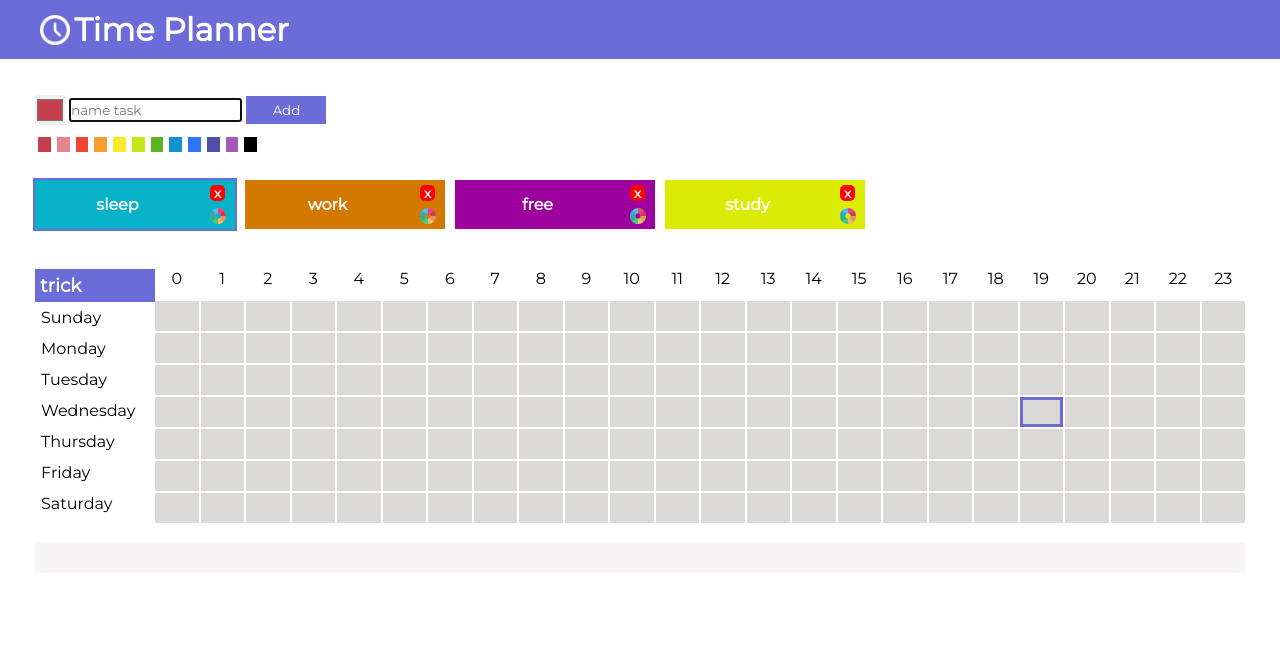
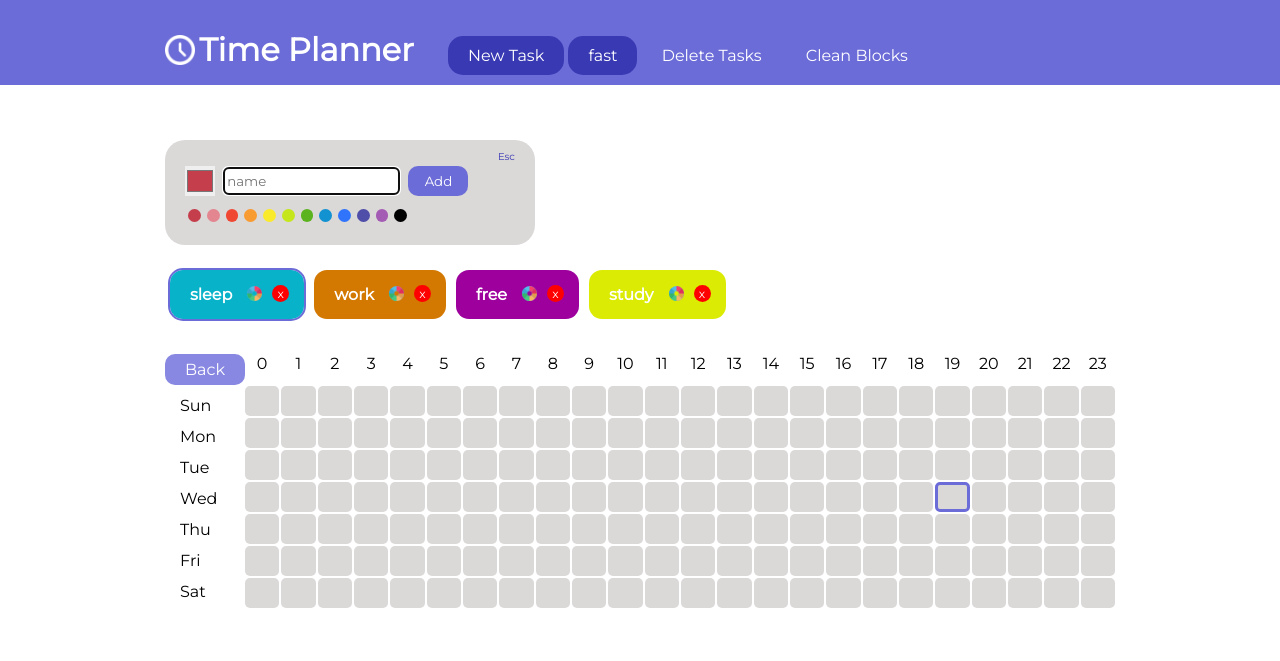
Before and after one commit to alejandroBarua/js-time-planner, a plain HTML site: page index.html in a window 1280 px wide. Drawn offline with Linux system fonts and the light colour scheme.

Commit message:
nuevo diseño

```diff
--- a/index.html
+++ b/index.html
@@ -17,20 +17,37 @@
 
     <header>
         <div>
+            <div>
                 <img src="images/time.png" alt="time">
                 <h1>Time Planner</h1>
             </div>
+            <nav>
+                <ul>
+                    <li class="new">New Task</li>
+                    <li class="trick select-trick">fast</li>
+                    <li class="hover-menu">Delete Tasks</li>
+                    <li class="hover-menu">Clean Blocks</li>
+                </ul>
+            </nav>
+        </div>
     </header>
 
+
+
     <div class="taks">
+        <div class="newTask">
             <div>
+                <div>
+                    <p class="escape">Esc</p>
                     <input type="color" class="color-input" value="#c43e4b">
-            <input type="text" class="name-input" placeholder="name task" pattern="^[A-Za-zÑñÁáÉéÍíÓóÚúÜü\s]+$">
+                    <input type="text" class="name-input" placeholder="name" pattern="^[A-Za-zÑñÁáÉéÍíÓóÚúÜü\s]+$">
                     <button class="add-btn">Add</button>
                 </div>
 
                 <div class="colors">
 
+                </div>
+            </div>
         </div>
 
         <div class="list-task">
@@ -40,18 +57,15 @@
         <div class="container">
 
             <div class="days">
-                <div class="trick select-trick">
-                    <h3>trick</h3>
-                    <img class="back back-none" src="images/back.png">
-                </div>
                 <ul>
-                    <li class="sun">Sunday</li>
-                    <li class="mon">Monday</li>
-                    <li class="tue">Tuesday</li>
-                    <li class="wed">Wednesday</li>
-                    <li class="thu">Thursday</li>
-                    <li class="fri">Friday</li>
-                    <li class="sat">Saturday</li>
+                    <li class="back">Back</li>
+                    <li class="sun day">Sun</li>
+                    <li class="mon day">Mon</li>
+                    <li class="tue day">Tue</li>
+                    <li class="wed day">Wed</li>
+                    <li class="thu day">Thu</li>
+                    <li class="fri day">Fri</li>
+                    <li class="sat day">Sat</li>
                 </ul>
             </div>
 
--- a/js/add.js
+++ b/js/add.js
@@ -93,8 +93,8 @@ export default function addTask(addBtn) {
                     $img.setAttribute("src", "images/colors.png");
                     $img.classList.add("edit-btn");
 
+                    $divBtn.appendChild($img);
                     $divBtn.appendChild($button);
-                    $divBtn.appendChild($img);
                     $div.appendChild($p);
                     $div.appendChild($divBtn);
 
--- a/js/defaultStask.js
+++ b/js/defaultStask.js
@@ -56,8 +56,8 @@ export default function defaultTask() {
         $img.setAttribute("src", "images/colors.png");
         $img.classList.add("edit-btn");
 
+        $divBtn.appendChild($img);
         $divBtn.appendChild($button);
-        $divBtn.appendChild($img);
         $div.appendChild($p);
         $div.appendChild($divBtn);
 
--- a/js/trick.js
+++ b/js/trick.js
@@ -4,13 +4,13 @@ import { history } from "./select.js";
 export default function trick() {
 
     let $trick = document.querySelector(".trick");
-    let $back = document.querySelector(".back");
-
+/*     let $back = document.querySelector(".back");
+ */
     $trick.addEventListener("click", e => {
 
         if($trick.classList.contains("select-trick")){
             $trick.classList.remove("select-trick");
-            $back.classList.add("back-none");
+            //$back.classList.add("back-none");
 
             let $first = document.querySelector(".first");
             if($first != null) $first.classList.remove("first");
@@ -20,7 +20,7 @@ export default function trick() {
         }
     });
 
-    $back.addEventListener("click", e => {
+    /* $back.addEventListener("click", e => {
 
         e.stopPropagation();
         $back.classList.add("back-none");
@@ -42,6 +42,6 @@ export default function trick() {
             let $color = document.querySelector(`.${content[1]}`);
             $block.style.backgroundColor = $color.style.backgroundColor;
         });
-    });
+    }); */
 
 }
--- a/styles.css
+++ b/styles.css
@@ -10,8 +10,11 @@ header {
   color: #ffffff;
 }
 
-header div {
-  padding: 10px 40px;
+header > div {
+  margin: auto;
+  max-width: 950px;
+  width: 80%;
+  padding: 30px 0px 10px 0px;
 }
 
 header img {
@@ -20,14 +23,34 @@ header img {
   top: 4px;
 }
 
-header * {
+header > div * {
   display: inline-block;
 }
 
+nav ul li {
+  padding: 10px 20px;
+  cursor: pointer;
+  border-radius: 15px;
+}
+
+nav ul {
+  padding-left: 30px;
+}
+
+.hover-menu:hover {
+  background-color: #3939b4;
+}
+
+.trick {
+  background-color: #8888e2;
+}
+
 .container {
-  margin-top: 40px;
+  margin: auto;
+  max-width: 950px;
+  width: 80%;
   display: grid;
-  grid-template-columns: 120px 1fr;
+  grid-template-columns: 80px 1fr;
 }
 
 .days ul {
@@ -35,7 +58,30 @@ header * {
 }
 
 .days ul li {
-  padding: 6px;
+  padding: 6px 0px;
+}
+
+.day {
+  width: 40px;
+  position: relative;
+  left: 15px;
+  top: 5px;
+}
+
+.back {
+  cursor: pointer;
+  border-radius: 10px;
+  background-color: #8888e2;
+  color: white;
+  text-align: center;
+}
+
+.back:hover {
+  background-color: #6c6cd8;
+}
+
+.back-none {
+  display: none;
 }
 
 .container-blocks {
@@ -52,15 +98,12 @@ header * {
 }
 
 .container-blocks div div {
+  border-radius: 5px;
   background-color: rgb(219, 216, 216);
 }
 
 .container-blocks .numbers * {
   background-color: white;
-}
-
-.taks {
-  margin: 30px 35px;
 }
 
 .color-input {
@@ -74,12 +117,17 @@ header * {
 
 .name-input {
   height: 20px;
+  border: none;
+  border-radius: 5px;
+  padding: 3px;
+  margin: 0px 5px;
 }
 
 .add-btn {
   cursor: pointer;
-  padding: 6px;
-  width: 80px;
+  width: 60px;
+  height: 30px;
+  border-radius: 10px;
   border: none;
   background-color: #6c6cd8;
   color: white;
@@ -90,26 +138,22 @@ header * {
 }
 
 .list-task {
-  display: grid;
-  grid-gap: 10px;
-  grid-template-columns: repeat(auto-fill, minmax(100px, 200px));
-  margin-top: 25px;
-  text-align: center;
+  margin: 40px auto;
+  position: relative;
+  top: -30px;
+  max-width: 950px;
+  width: 80%;
   color: white;
   font-weight: bold;
 }
 
-.list-task div {
+.list-task > div {
+  padding: 15px 20px;
+  margin: 5px;
   cursor: pointer;
-  display: grid;
-  grid-template-columns: 1fr 35px;
-}
-
-.list-task div div {
-  padding: 5px;
+  border-radius: 13px;
   display: flex;
-  align-items: center;
-  flex-direction: column;
+  float: left;
 }
 
 .list-task p {
@@ -118,19 +162,29 @@ header * {
   justify-content: center;
 }
 
+.list-task > div > div {
+  display: flex;
+  position: relative;
+  left: 5px;
+}
+
 .list-task img {
-  padding-top: 7px;
-  width: 16px;
+  padding: 0px 10px;
+  width: 15px;
+  height: 15px;
+  position: relative;
+  top: 1px;
 }
 
 .delete-btn {
   cursor: pointer;
-  width: 15px;
+  width: 17px;
+  height: 17px;
+  font-size: 12px;
   border: none;
-  border-radius: 5px;
+  border-radius: 50%;
   background-color: red;
   color: white;
-  font-weight: bold;
 }
 
 .select-task {
@@ -146,11 +200,13 @@ header * {
 }
 
 .now {
-  margin-top: 20px;
+  margin: 20px auto;
+  max-width: 940px;
+  width: 80%;
   padding: 5px;
   height: 20px;
   text-align: center;
-  background-color: rgb(245, 243, 243);
+  background-color: white;
 }
 
 .now h2 {
@@ -167,31 +223,42 @@ header * {
 .colors div {
   display: inline-block;
   width: 15px;
-  height: 15px;
+  height: 13px;
   cursor: pointer;
   margin: 3px;
-}
-
-.trick {
-  background-color: #a2a2f7;
-  color: #ffffff;
-  font-weight: bold;
-  cursor: pointer;
-  display: flex;
-  justify-content: space-between;
-  padding: 5px;
-}
-
-.back {
-  position: relative;
-  right: 10px;
-  width: 20px;
-}
-
-.back-none {
-  display: none;
+  border-radius: 50%;
 }
 
 .select-trick {
-  background-color: #6c6cd8;
+  background-color: #3939b4;
 }
+
+.new {
+  background-color: #3939b4;
+}
+
+.newTask {
+  margin: auto;
+  max-width: 950px;
+  width: 80%;
+}
+
+.newTask > div {
+  width: 330px;
+  padding: 20px;
+  border-radius: 20px;
+  margin-bottom: 50px;
+  background-color: rgb(219, 216, 216);
+}
+
+.taks {
+  margin-top: 55px;
+}
+
+.escape {
+  float: right;
+  font-size: 10px;
+  position: relative;
+  top: -10px;
+  color: #3939b4;
+}
```
Lines whose indentation alone changed are shown as unchanged.
